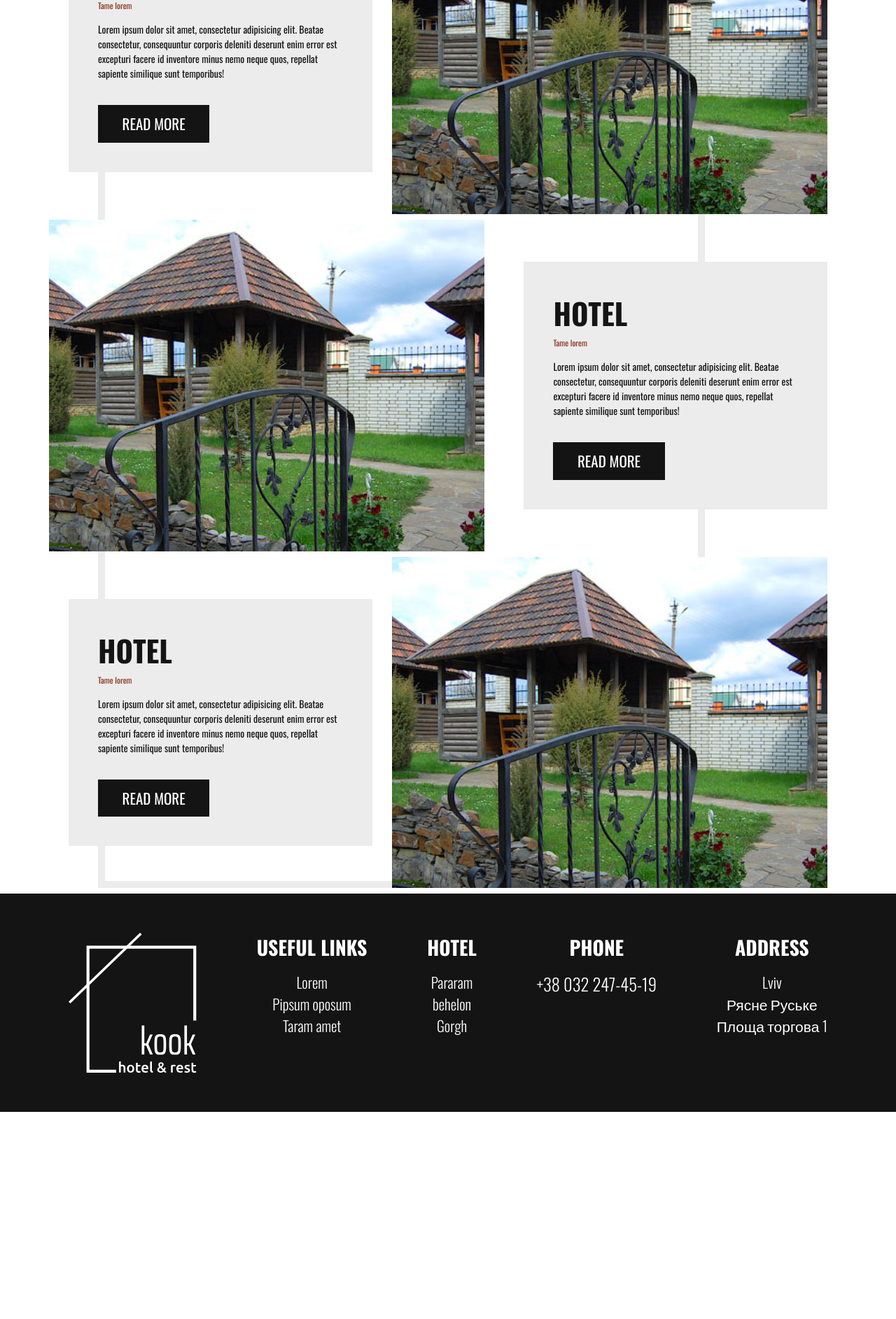
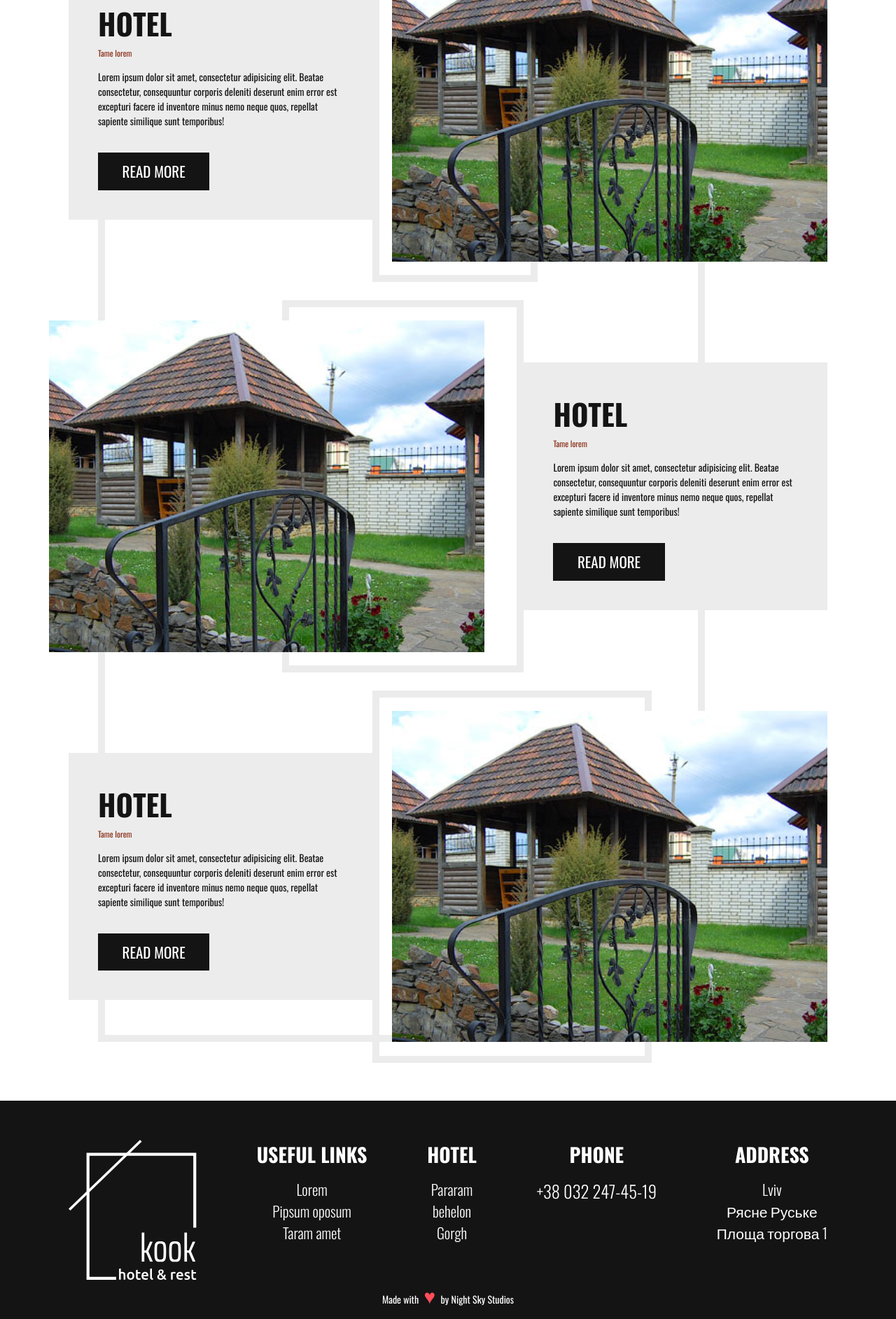
Before and after one commit to nss-agency/Kook, a Django app: page / in a window 1280 px wide. Shown: the part 830-2715 px from the top of the page at 70% size. Before the commit the page ends 2419 px from the top, so only its background shows below. Run offline with Django 3.2, Linux system fonts and the light colour scheme.

Commit message:
index page finish

```diff
--- a/requirements.txt
+++ b/requirements.txt
@@ -8,7 +8,6 @@ idna==2.9
 jet-bridge-base==0.7.2
 jet-django==0.9.6
 Pillow==7.0.0
-pkg-resources==0.0.0
 prompt-toolkit==2.0.9
 python-dateutil==2.8.1
 pytz==2019.3
--- a/static/css/styles.css
+++ b/static/css/styles.css
@@ -1,4 +1,5 @@
 @import url("https://fonts.googleapis.com/css?family=Oswald:300,400,700&display=swap");
+@import url("https://fonts.googleapis.com/css?family=Montserrat:300,400,500,700&display=swap");
 :root {
   --black: #141414;
   --white: #ffffff;
@@ -159,7 +160,7 @@ nav .nav-buttons .nav-link:hover {
 }
 
 .index-info-block {
-  margin: 1vh 0;
+  margin: 6em 0;
   display: flex;
   box-sizing: border-box;
   position: relative;
@@ -225,6 +226,28 @@ nav .nav-buttons .nav-link:hover {
   position: absolute;
   left: 40%;
   width: 20%;
+  height: 108%;
+  top: -6%;
+}
+
+.index-decor-2 {
+  display: block;
+  border: 10px var(--grey) solid;
+  position: absolute;
+  right: 40%;
+  width: 30%;
+  height: 108%;
+  top: -6%;
+}
+
+.index-decor-3 {
+  display: block;
+  border: 10px var(--grey) solid;
+  position: absolute;
+  left: 40%;
+  width: 35%;
+  height: 108%;
+  top: -6%;
 }
 
 #hero-element-0 {
@@ -300,46 +323,60 @@ nav .nav-buttons .nav-link:hover {
 }
 
 footer {
-  display: flex;
-  padding: 4em 7em 4em 7em;
+  position: relative;
   background-color: var(--black);
   color: white;
+}
+footer .footer-flex {
+  display: flex;
+  height: 200px;
+  padding: 4em 7em 4em 7em;
   justify-content: space-between;
-  height: 200px;
 }
-footer .footer-logo {
+footer .footer-flex .footer-logo {
   height: 100%;
 }
-footer .footer-block {
+footer .footer-flex .footer-block {
   text-align: center;
 }
-footer .footer-block .footer-header {
+footer .footer-flex .footer-block .footer-header {
   font-size: 2rem;
   font-weight: 600;
   margin: 0 0 1rem 0;
   text-transform: uppercase;
 }
-footer .footer-block .footer-phone-number {
+footer .footer-flex .footer-block .footer-phone-number {
   font-size: 1.75rem;
   font-weight: lighter;
 }
-footer .footer-block .footer-link-list {
+footer .footer-flex .footer-block .footer-link-list {
   list-style: none;
   margin: 0;
   padding: 0;
 }
-footer .footer-block .footer-link-list .footer-list-element {
+footer .footer-flex .footer-block .footer-link-list .footer-list-element {
   color: var(--white);
   font-size: 1.5rem;
   text-decoration: none;
   font-weight: lighter;
 }
-footer .footer-block .footer-link-list .footer-list-element .footer-link {
+footer .footer-flex .footer-block .footer-link-list .footer-list-element .footer-link {
   text-decoration: none;
   color: inherit;
 }
-footer .footer-block .footer-link-list .footer-list-element .footer-link:hover {
+footer .footer-flex .footer-block .footer-link-list .footer-list-element .footer-link:hover {
   text-decoration: underline;
+}
+footer .footer-copy {
+  position: absolute;
+  bottom: 1rem;
+  left: 50%;
+  transform: translateX(-50%);
+}
+footer .footer-copy .heart {
+  color: #ff4d5a;
+  font-size: 2rem;
+  margin: 0 0.3rem;
 }
 
 /*# sourceMappingURL=styles.css.map */
--- a/static/css/theme/_footer.scss
+++ b/static/css/theme/_footer.scss
@@ -1,10 +1,15 @@
 footer {
-	display: flex;
-	padding: 4em 7em 4em 7em;
+	position: relative;
+
 	background-color: var(--black);
 	color: white;
+
+	.footer-flex {
+		display: flex;
+		height: 200px;
+		padding: 4em 7em 4em 7em;
 		justify-content: space-between;
-	height: 200px;
+
 
 		.footer-logo {
 			height: 100%;
@@ -48,3 +53,17 @@ footer {
 			}
 		}
 	}
+
+	.footer-copy {
+		position: absolute;
+		bottom: 1rem;
+		left: 50%;
+		transform: translateX(-50%);
+
+		.heart{
+			color: #ff4d5a;
+			font-size: 2rem;
+			margin: 0 .3rem;
+		}
+	}
+}
--- a/static/css/theme/_index.scss
+++ b/static/css/theme/_index.scss
@@ -69,7 +69,7 @@
 }
 
 .index-info-block {
-	margin: 1vh 0;
+	margin: 6em 0;
 	display: flex;
 	box-sizing: border-box;
 	position: relative;
@@ -148,6 +148,30 @@
 	position: absolute;
 	left:40%;
 	width: 20%;
+	height: 108%;
+    top: -6%;
+}
+
+.index-decor-2 {
+	display: block;
+	//box-sizing: border-box;
+	border: 10px var(--grey) solid;
+	position: absolute;
+	right:40%;
+	width: 30%;
+	height: 108%;
+    top: -6%;
+}
+
+.index-decor-3 {
+	display: block;
+	//box-sizing: border-box;
+	border: 10px var(--grey) solid;
+	position: absolute;
+	left:40%;
+	width: 35%;
+	height: 108%;
+    top: -6%;
 }
 
 $colors: #222222, #333333, #444444, #555555, #666666, #777777;
--- a/templates/includes/footer.html
+++ b/templates/includes/footer.html
@@ -1,5 +1,6 @@
 {% load static %}
 <footer>
+    <div class="footer-flex">
         <img class="footer-logo" src="{% static 'svg/logo-white.svg' %}" alt="">
         <div class="footer-block">
             <h4 class="footer-header">Useful links</h4>
@@ -29,4 +30,6 @@
                 <li class="footer-list-element">Площа торгова 1</li>
             </ol>
         </div>
+    </div>
+    <span class="footer-copy">Made with <span class="heart">♥</span> by Night Sky Studios</span>
 </footer>
--- a/templates/index.html
+++ b/templates/index.html
@@ -42,8 +42,8 @@
 
 <div class="container-index-text-blocks">
     <span class="index-big-decor"></span>
-    <span class="index-decor-1"></span>
     <div class="index-info-block">
+        <span class="index-decor-1"></span>
         <div class="index-info-text">
             <h4 class="info-block-header">Hotel</h4>
             <small class="info-block-small">Tame lorem</small>
@@ -59,6 +59,7 @@
     </div>
 
     <div class="index-info-block index-info-block-reverse">
+        <span class="index-decor-2"></span>
         <div class="index-info-text">
             <h4 class="info-block-header">Hotel</h4>
             <small class="info-block-small">Tame lorem</small>
@@ -74,6 +75,7 @@
     </div>
 
     <div class="index-info-block">
+        <span class="index-decor-3"></span>
         <div class="index-info-text">
             <h4 class="info-block-header">Hotel</h4>
             <small class="info-block-small">Tame lorem</small>
```
Also changed, not shown: templates/hotel_rooms.html (added, +29 -0 lines), static/img/hero-image-hotel-rooms.jpg (added), 2 other files. Lines whose indentation alone changed are shown as unchanged.
